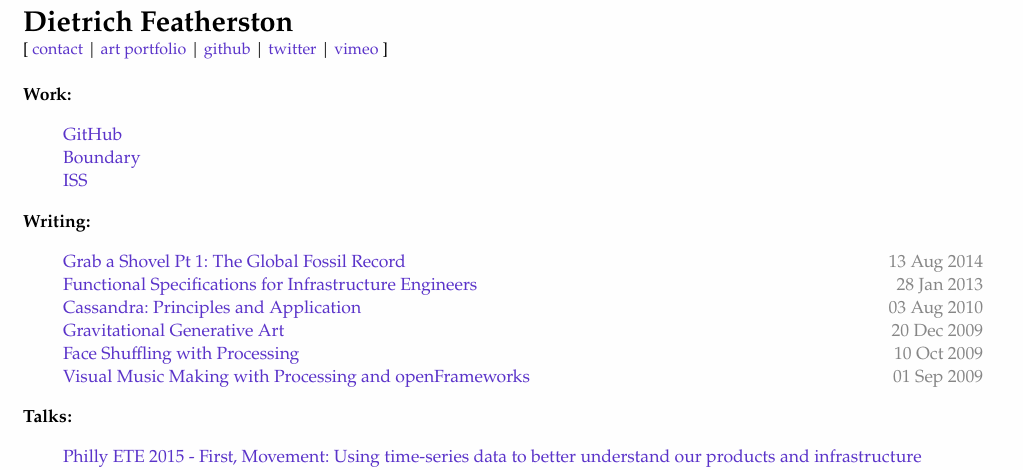
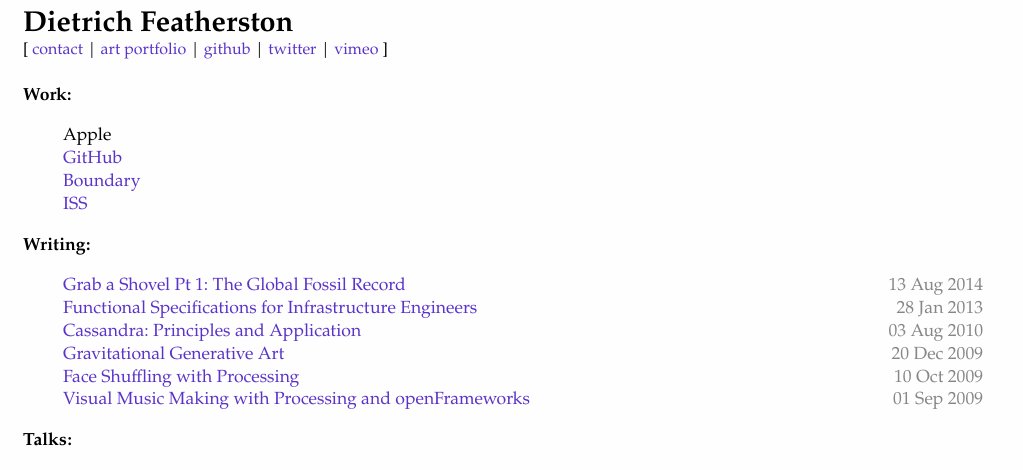
Before and after one commit to d2fn/d2fn.github.io, a Jekyll site: the page built from index.html, in a window 1280 px wide. Shown: the top 470 px of the page, without its empty margins (0-1023 px from the left). Built offline with Jekyll 4.4.1, drawn with Linux system fonts in a browser that asks for light colours.

Commit message:
Update index.html

```diff
--- a/index.html
+++ b/index.html
@@ -6,6 +6,7 @@ title: Dietrich Featherston
 <p>
 	<strong>Work:</strong>
 	<ul class="posts">
+		<li>Apple</li>
 		<li><a href="https://github.com/blog/1486-dietrich-featherston-is-a-githubber">GitHub</a></li>
 		<li><a href="http://boundary.com/blog/author/dietrich-featherston/">Boundary</a></li>
 		<li><a href="http://www.issinc.com">ISS</a></li>
```
